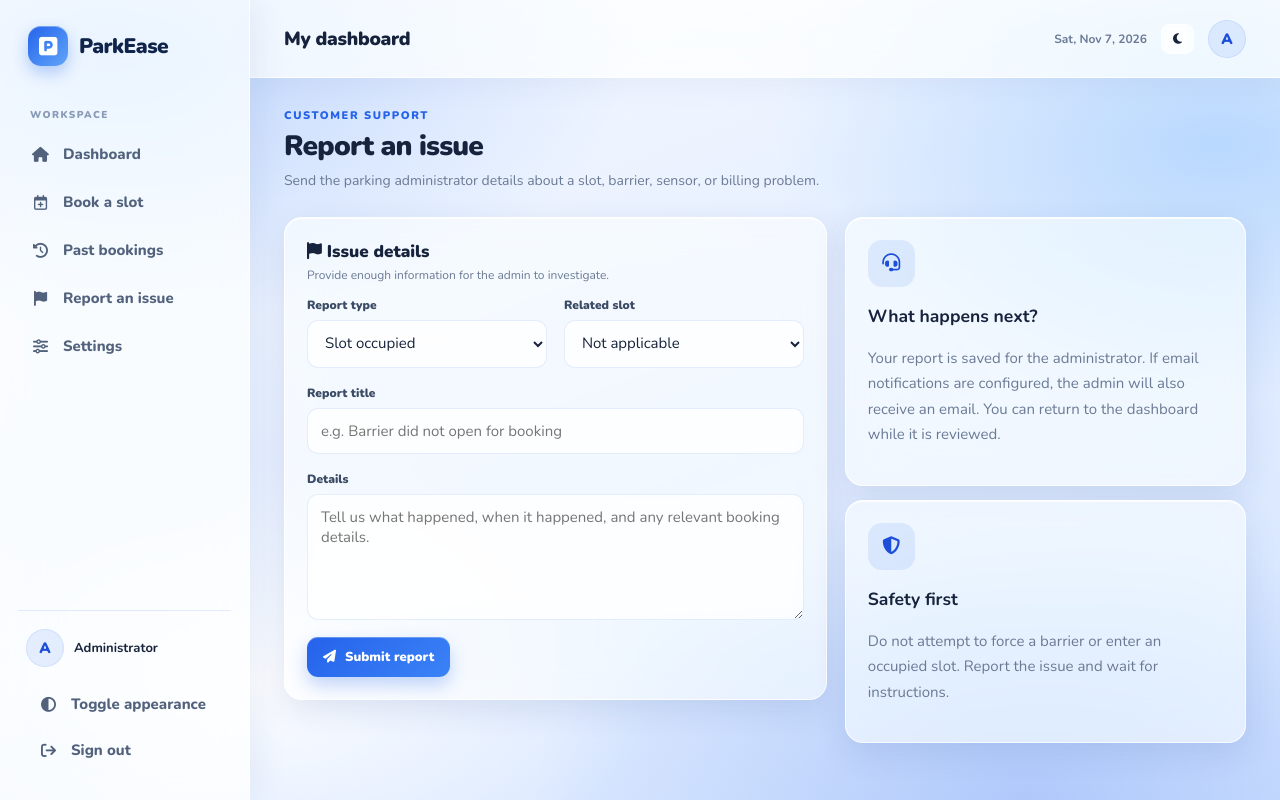
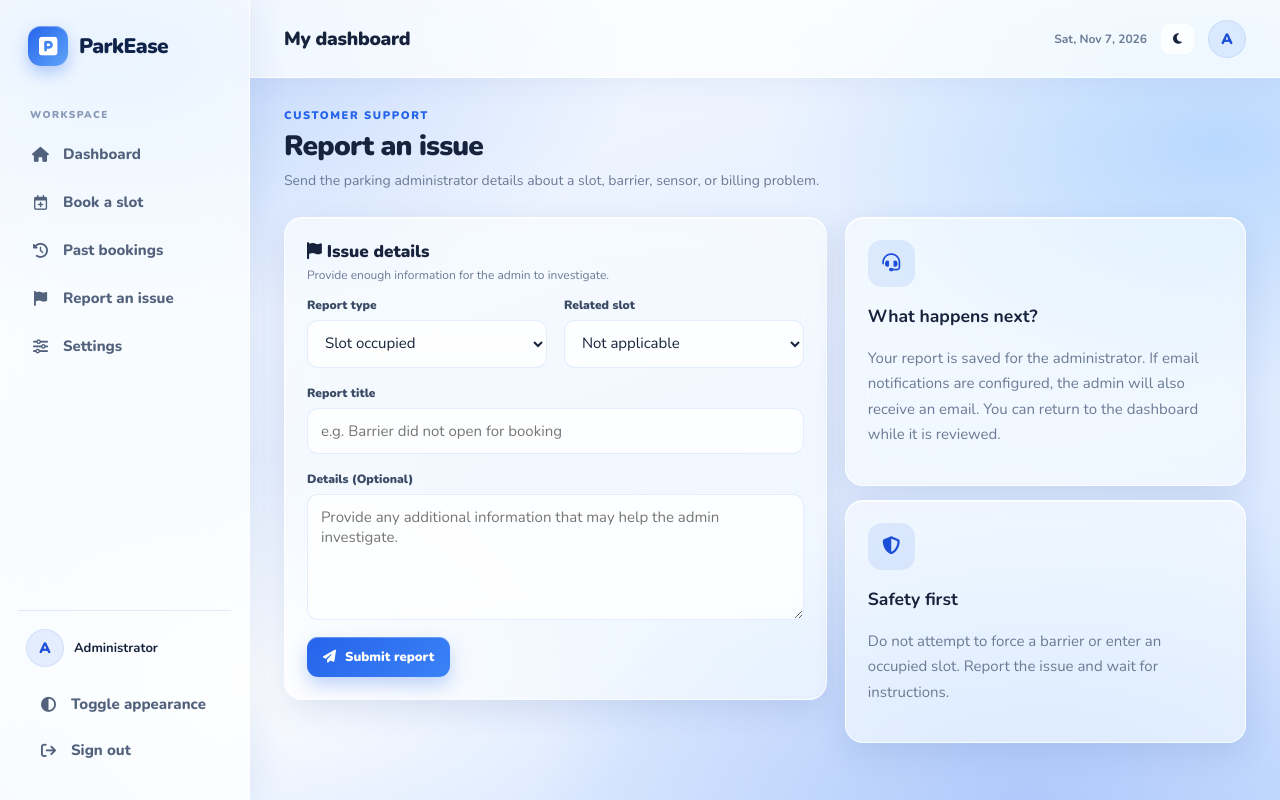
Before and after one commit to spsproject14/smart_parking_app, a Flask app: template templates/report_issue.html in a window 1280 px wide. Run offline with Flask 3, Linux system fonts and the light colour scheme; the template is opened without the code that fills it, so the values that code supplies are empty.

Commit message:
Update report_issue.html

```diff
--- a/templates/report_issue.html
+++ b/templates/report_issue.html
@@ -48,15 +48,14 @@
         />
       </div>
       <div class="field full">
-        <label>Details</label
-        ><textarea
-          name="description"
-          required
-          rows="5"
-          maxlength="2000"
-          placeholder="Tell us what happened, when it happened, and any relevant booking details."
-        ></textarea>
-      </div>
+  <label>Details (Optional)</label>
+  <textarea
+    name="description"
+    rows="5"
+    maxlength="2000"
+    placeholder="Provide any additional information that may help the admin investigate."
+  ></textarea>
+</div>
       <div class="full">
         <button class="btn btn-primary">
           <i class="fa-solid fa-paper-plane"></i> Submit report
```
